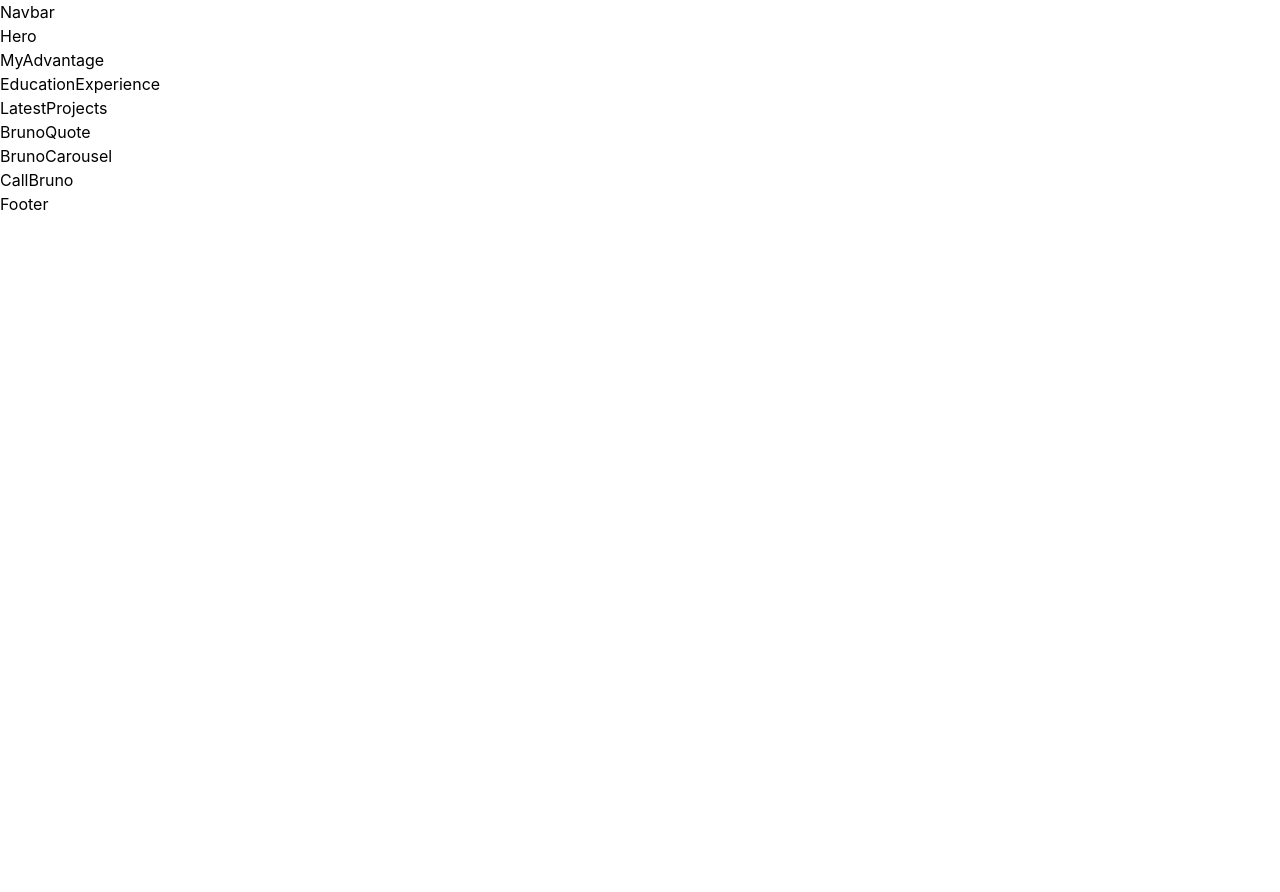
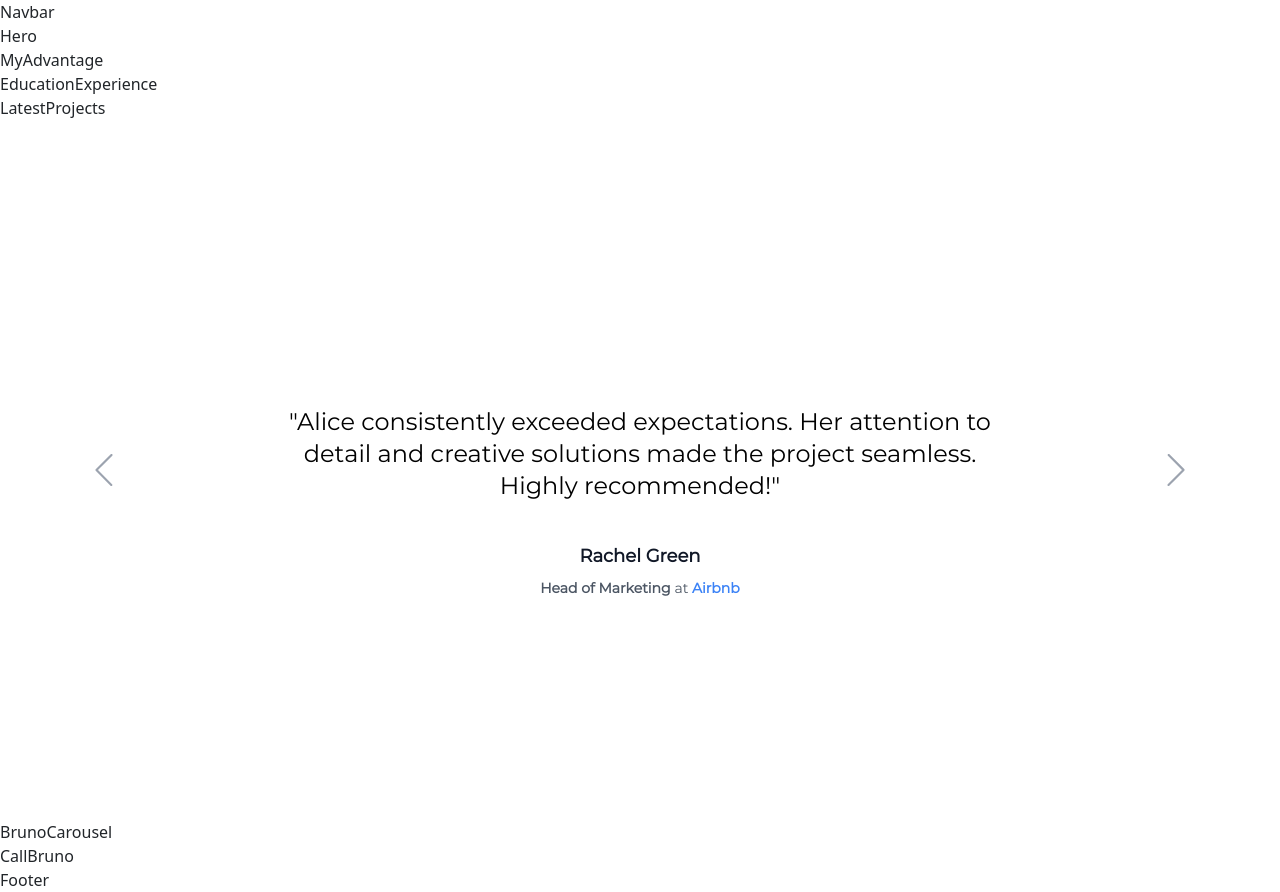
Before and after one commit to aaravsinha-ninja/innovance_3.0_portfolio, a React (Create React App) app: page / in a window 1280 px wide. Before the commit the page ends 800 px from the top, so only its background shows below. Built offline with nearby package versions, Linux system fonts and the light colour scheme.

Commit message:
added testimonial carousel

```diff
--- a/src/App.tsx
+++ b/src/App.tsx
@@ -1,4 +1,5 @@
 import "./App.css";
+import 'bootstrap/dist/css/bootstrap.min.css';
 import {Navbar} from "./components/globals/Navbar";
 import {Hero} from "./components/main/Hero/Hero";
 import {MyAdvantage} from "./components/main/MyAdvantage/MyAdvantage";
--- a/src/components/main/BrunoQuote/BrunoQuote.tsx
+++ b/src/components/main/BrunoQuote/BrunoQuote.tsx
@@ -1,7 +1,68 @@
-import React from 'react'
+import { useState, useEffect } from "react";
+import { SlArrowLeft, SlArrowRight } from "react-icons/sl";
+import testimonials from "../../../data/testimonials.json";
 
 export const BrunoQuote = () => {
+  const [currentIndex, setCurrentIndex] = useState(0);
+
+  // Automatically advance to the next slide every 3 seconds
+  useEffect(() => {
+    const interval = setInterval(() => {
+      setCurrentIndex((prevIndex) => (prevIndex + 1) % testimonials.length);
+    }, 3000);
+
+    return () => clearInterval(interval);
+  }, []);
+
+  const goToNextSlide = () => {
+    setCurrentIndex((prevIndex) => (prevIndex + 1) % testimonials.length);
+  };
+
+  const goToPreviousSlide = () => {
+    setCurrentIndex(
+      (prevIndex) => (prevIndex - 1 + testimonials.length) % testimonials.length
+    );
+  };
+
   return (
-    <div>BrunoQuote</div>
-  )
-}
+    <div className="relative w-full h-[500px] md:h-[600px] lg:h-[700px] bg-white font-montserrat flex items-center justify-center px-4">
+      {/* Arrow buttons positioned separately from the quote */}
+      <button
+        onClick={goToPreviousSlide}
+        className="absolute left-4 md:left-10 lg:left-20 top-1/2 transform -translate-y-1/2 text-gray-400 hover:text-gray-900 p-2"
+        aria-label="Previous Slide"
+      >
+        <SlArrowLeft size={24} className=" md:size-8" />
+      </button>
+
+      <button
+        onClick={goToNextSlide}
+        className="absolute right-4 md:right-10 lg:right-20 top-1/2 transform -translate-y-1/2 text-gray-400 hover:text-gray-900 p-2"
+        aria-label="Next Slide"
+      >
+        <SlArrowRight size={24} className="md:size-8" />
+      </button>
+
+      {/* Quote container centered between arrows */}
+      <div className="max-w-2xl lg:max-w-3xl px-4 md:px-8 text-center mt-10 md:mt-20">
+        <div className="text-xl md:text-2xl text-black font-medium mb-6 md:mb-10">
+          "{testimonials[currentIndex].quote}"
+        </div>
+        <div className="mt-6 md:mt-8">
+          <h3 className="text-base md:text-lg font-extrabold text-gray-900 mb-2">
+            {testimonials[currentIndex].author}
+          </h3>
+          <p className="text-xs md:text-sm text-gray-600">
+            <span className="font-bold">
+              {testimonials[currentIndex].position}
+            </span>
+            <span> at </span>
+            <span className="text-blue-500 font-bold">
+              {testimonials[currentIndex].company}
+            </span>
+          </p>
+        </div>
+      </div>
+    </div>
+  );
+};
--- /dev/null
+++ b/src/data/testimonials.json
@@ -0,0 +1,32 @@
+[
+    {
+        "quote": "Bruno was a real pleasure to work with and we look forward to working with him again. He's definitely the kind of designer you can trust with a project from start to finish. Great services & Recommended!",
+        "author": "Jurgen Kloop",
+        "position": "Product Management",
+        "company": "Google Inc"
+    },
+    {
+        "quote": "Alice consistently exceeded expectations. Her attention to detail and creative solutions made the project seamless. Highly recommended!",
+        "author": "Rachel Green",
+        "position": "Head of Marketing",
+        "company": "Airbnb"
+    },
+    {
+        "quote": "Working with Liam was a fantastic experience. He took the time to understand our needs and delivered beyond our expectations. Highly recommended!",
+        "author": "Jim Halpert",
+        "position": "Sales Manager",
+        "company": "Paper Co"
+    },
+    {
+        "quote": "Jordan's technical skills are matched by his professionalism. He's detail-oriented and always delivers on time. A true asset to any project!",
+        "author": "Pam Beesly",
+        "position": "Project Coordinator",
+        "company": "Apple Inc."
+    },
+    {
+        "quote": "Matthew's reliability and talent made our collaboration seamless. His attention to detail is unparalleled. We look forward to future projects!",
+        "author": "Phoebe Buffay",
+        "position": "Human Resources",
+        "company": "Spotify"
+    }
+]
```
Also changed, not shown: package.json (+9 -0 lines).
